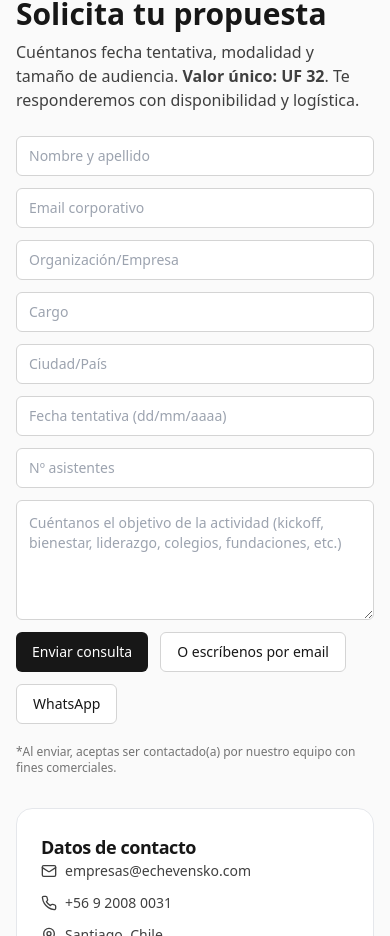
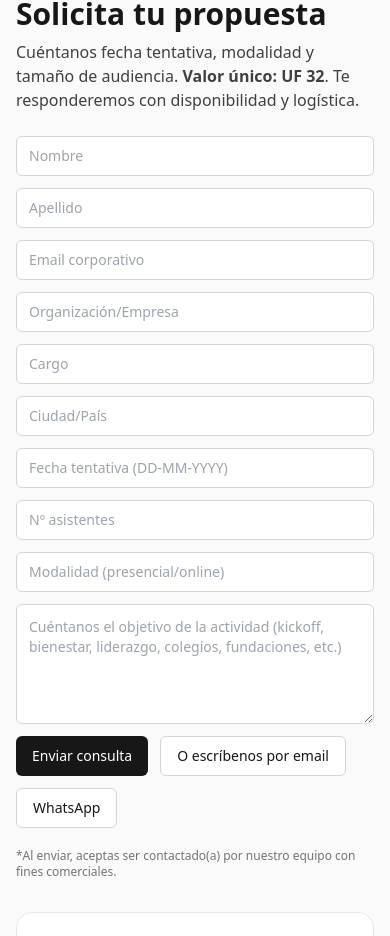
Before and after one commit to TronxGroup/Echevensko, a Next.js app: page / in a window 390 px wide. Shown: the part 9149-10085 px from the top of the page. Built offline with nearby package versions, Linux system fonts and the light colour scheme.

Commit message:
Update page.tsx

```diff
--- a/app/page.tsx
+++ b/app/page.tsx
@@ -453,27 +453,73 @@ export default function EchevenskoB2BLanding() {
           <div className="md:col-span-3">
             <h2 className="text-3xl font-bold">Solicita tu propuesta</h2>
             <p className="mt-2 text-neutral-700">Cuéntanos fecha tentativa, modalidad y tamaño de audiencia. <strong>Valor único: UF 32</strong>. Te responderemos con disponibilidad y logística.</p>
-            <form className="mt-6 grid grid-cols-1 gap-3" action="https://formspree.io/f/xjkeodav" method="POST">
+            <form
+  className="mt-6 grid grid-cols-1 gap-3"
+  action="https://crm.zoho.com/crm/WebToLeadForm"
+  method="POST"
+>
+  {/* ===== HIDDEN REQUERIDOS POR ZOHO (NO CAMBIAR) ===== */}
+  <input type="hidden" name="xnQsjsdp" value="9456695e1d532117ccbb8a90b5075c2fd238bb9d6b2a1a8b39abe6383cd8953b" />
+  <input type="hidden" name="zc_gad" id="zc_gad" value="" />
+  <input type="hidden" name="xmIwtLD" value="d6d6e91b160a8d43c566e7fc2e24d3d9dac635af23693c92a52a1aa53d4d08d2af9bc7f2180071992688e8a8815b4596" />
+  <input type="hidden" name="actionType" value="TGVhZHM=" />
+  <input type="hidden" name="returnURL" value="https://empresas.echevensko.com/gracias" />
+  {/* Marca fija (campo picklist) */}
+  <input type="hidden" name="LEADCF5" value="Echevensko" />
+  {/* Honeypot anti-spam (tal cual venía) */}
+  <input type="hidden" name="aG9uZXlwb3Q" value="" />
+
+  {/* ===== CAMPOS VISIBLES (mantenemos tu diseño) ===== */}
   <div className="grid sm:grid-cols-2 gap-3">
-                <Input name="name" placeholder="Nombre y apellido" required />
-                <Input name="email" placeholder="Email corporativo" type="email" required />
+    {/* Nombre */}
+    <Input name="First Name" placeholder="Nombre" />
+    {/* Apellido (OBLIGATORIO en Zoho) */}
+    <Input name="Last Name" placeholder="Apellido" required />
   </div>
+
   <div className="grid sm:grid-cols-2 gap-3">
-                <Input name="company" placeholder="Organización/Empresa" required />
-                <Input name="role" placeholder="Cargo" />
+    {/* Email */}
+    <Input name="Email" placeholder="Email corporativo" type="email" />
+    {/* Empresa (OBLIGATORIO) */}
+    <Input name="Company" placeholder="Organización/Empresa" required />
   </div>
+
+  <div className="grid sm:grid-cols-2 gap-3">
+    {/* Cargo (custom) */}
+    <Input name="LEADCF2" placeholder="Cargo" />
+    {/* Ciudad (usa aquí el API name real si es distinto) */}
+    <Input name="Ciudad" placeholder="Ciudad/País" />
+  </div>
+
   <div className="grid sm:grid-cols-3 gap-3">
-                <Input name="location" placeholder="Ciudad/País" />
-                <Input name="date" placeholder="Fecha tentativa (dd/mm/aaaa)" />
-                <Input name="attendees" placeholder="Nº asistentes" />
+    {/* Fecha tentativa (custom) */}
+    <Input name="LEADCF116" placeholder="Fecha tentativa (DD-MM-YYYY)" />
+    {/* Nº asistentes (custom) */}
+    <Input name="LEADCF51" placeholder="Nº asistentes" />
+    {/* Campo opcional */}
+    <Input name="Modalidad" placeholder="Modalidad (presencial/online)" />
   </div>
-              <Textarea name="message" placeholder="Cuéntanos el objetivo de la actividad (kickoff, bienestar, liderazgo, colegios, fundaciones, etc.)" className="min-h-[120px]" />
+
+  {/* Objetivo de la actividad (custom) */}
+  <Textarea
+    name="LEADCF3"
+    placeholder="Cuéntanos el objetivo de la actividad (kickoff, bienestar, liderazgo, colegios, fundaciones, etc.)"
+    className="min-h-[120px]"
+  />
+
   <div className="flex flex-wrap gap-3">
     <Button className="rounded-2xl" type="submit">Enviar consulta</Button>
-                <Button asChild variant="outline" className="rounded-2xl"><a href="mailto:empresas@echevensko.com?subject=Cotizaci%C3%B3n%20charla%20corporativa">O escríbenos por email</a></Button>
-                <Button asChild variant="outline" className="rounded-2xl"><a href="https://wa.me/56920080031?text=Hola%20quiero%20cotizar%20la%20charla%20corporativa%20de%20Echevensko">WhatsApp</a></Button>
+    <Button asChild variant="outline" className="rounded-2xl">
+      <a href="mailto:empresas@echevensko.com?subject=Cotizaci%C3%B3n%20charla%20corporativa">O escríbenos por email</a>
+    </Button>
+    <Button asChild variant="outline" className="rounded-2xl">
+      <a href="https://wa.me/56920080031?text=Hola%20quiero%20cotizar%20la%20charla%20corporativa%20de%20Echevensko">WhatsApp</a>
+    </Button>
   </div>
-              <p className="text-xs text-neutral-500 mt-2">*Al enviar, aceptas ser contactado(a) por nuestro equipo con fines comerciales.</p>
+
+  <p className="text-xs text-neutral-500 mt-2">
+    *Al enviar, aceptas ser contactado(a) por nuestro equipo con fines comerciales.
+  </p>
 </form>
           </div>
           <div className="md:col-span-2">
```
Lines whose indentation alone changed are shown as unchanged.
